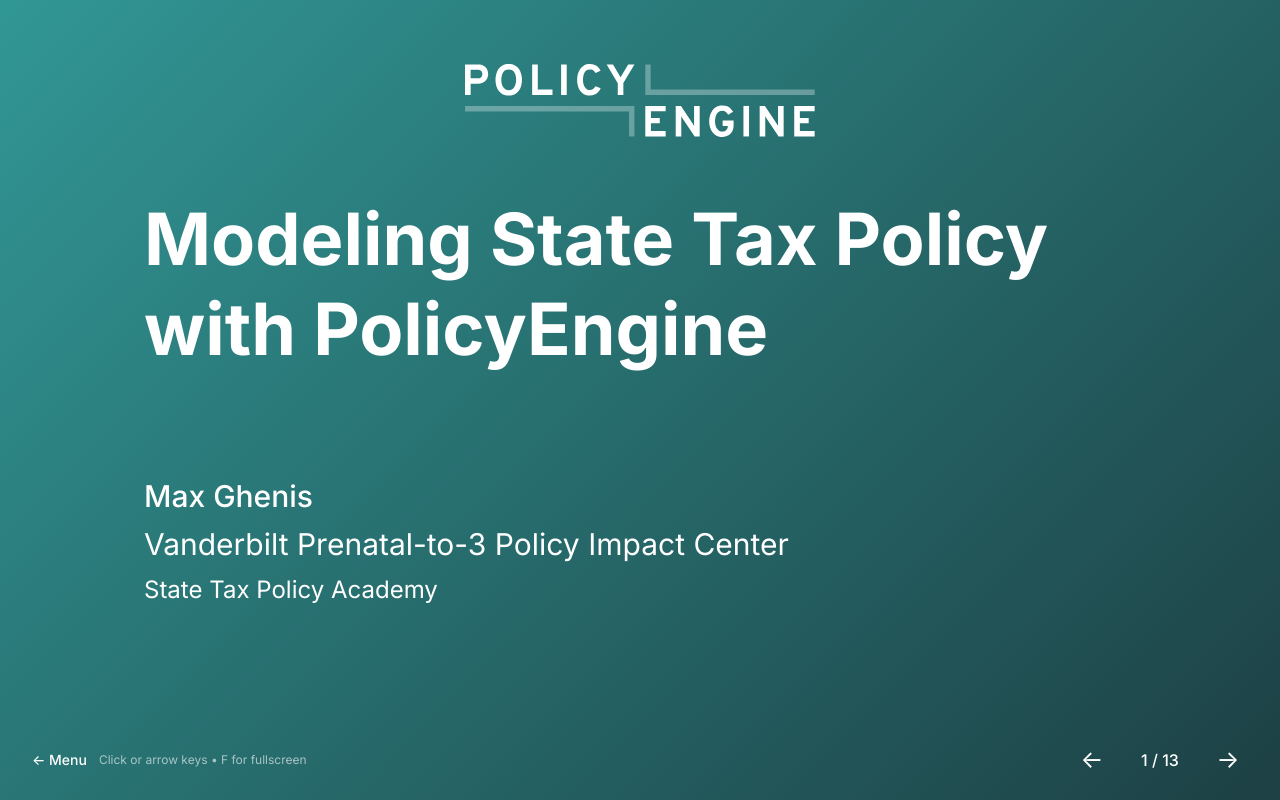
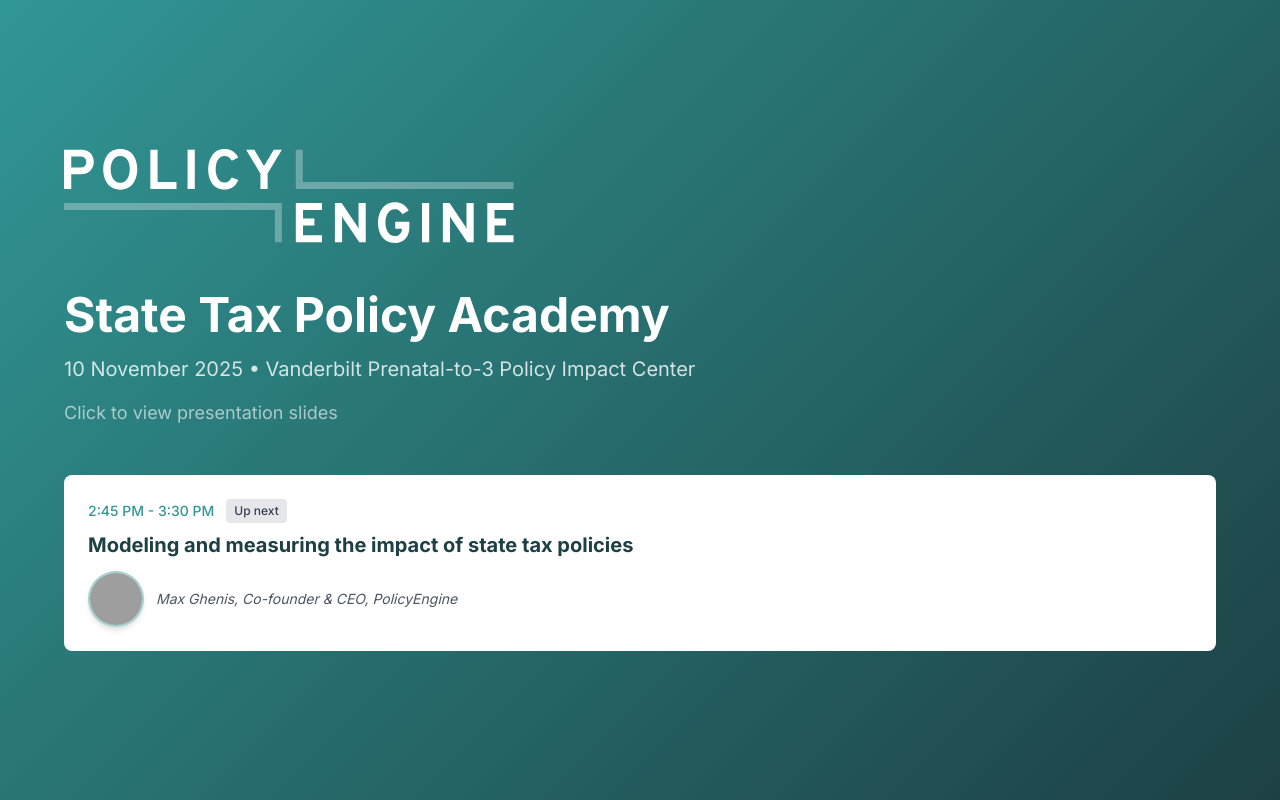
Before and after one commit to PolicyEngine/vanderbilt-state-tax-policy-academy-2025, a Next.js app: page / in a window 1280 px wide. Before the commit this address led to /vanderbilt-2025. Built offline with nearby package versions, Linux system fonts and the light colour scheme; grey boxes are pictures that could not be loaded.

Commit message:
Update agenda and homepage for Vanderbilt event

```diff
--- a/app/page.tsx
+++ b/app/page.tsx
@@ -1,26 +1,173 @@
-import { getSlideshowById } from '@/lib/slideshows';
-import SlideshowViewer from '@/components/SlideshowViewer';
+'use client';
+
+import { useState, useEffect } from 'react';
+import Link from 'next/link';
+import Image from 'next/image';
+import { getAllSlideshowMetadata } from '@/lib/slideshows';
+import { agenda } from '@/lib/agenda';
+import { getCurrentAgendaIndex, getNextAgendaIndex } from '@/lib/timeUtils';
+import { assetPath } from '@/lib/assetPath';
+import { getSpeakersByIds } from '@/lib/speakers';
+import MenuHeadshot from '@/components/MenuHeadshot';
 
 export default function Home() {
-  const slideshow = getSlideshowById('vanderbilt-2025');
+  const slideshows = getAllSlideshowMetadata();
+  const slideshowIds = new Set(slideshows.map(s => s.id));
+  const [currentIndex, setCurrentIndex] = useState<number | null>(null);
+  const [nextIndex, setNextIndex] = useState<number | null>(null);
 
-  if (!slideshow) {
-    return (
-      <main className="min-h-screen gradient-bg flex items-center justify-center">
-        <div className="text-white text-2xl">
-          Slideshow not found
-        </div>
-      </main>
-    );
-  }
+  useEffect(() => {
+    // Update current/next on mount and every minute
+    const updateTimes = () => {
+      setCurrentIndex(getCurrentAgendaIndex(agenda));
+      setNextIndex(getNextAgendaIndex(agenda));
+    };
 
-  const slides = slideshow.slides;
+    updateTimes();
+    const interval = setInterval(updateTimes, 60000); // Update every minute
+
+    return () => clearInterval(interval);
+  }, []);
 
   return (
-    <SlideshowViewer slideCount={slides.length} slideshowId="vanderbilt-2025">
-      {slides.map((SlideComponent, index) => (
-        <SlideComponent key={index} />
-      ))}
-    </SlideshowViewer>
+    <main className="min-h-screen gradient-bg flex flex-col justify-center p-16">
+      <div className="max-w-6xl w-full">
+        {/* Logo */}
+        <div className="mb-12">
+          <Image
+            src={assetPath("/logos/white.svg")}
+            alt="PolicyEngine"
+            width={450}
+            height={120}
+            priority
+          />
+        </div>
+
+        {/* Title */}
+        <h1 className="text-5xl font-bold text-white mb-4">
+          State Tax Policy Academy
+        </h1>
+        <p className="text-xl text-white/80 mb-4">
+          10 November 2025 • Vanderbilt Prenatal-to-3 Policy Impact Center
+        </p>
+        <p className="text-lg text-white/60 mb-12">
+          Click to view presentation slides
+        </p>
+
+        {/* Agenda with linked presentations */}
+        <div className="space-y-3">
+          {agenda.map((item, index) => {
+            // Any item with slideshowId can be clicked (will auto-generate section title if no full slideshow exists)
+            const hasSlides = !!item.slideshowId;
+            const isBreakOrNetworking = item.type === 'break' || item.type === 'networking';
+            const isCurrent = index === currentIndex;
+            const isNext = index === nextIndex && !isCurrent;
+
+            if (isBreakOrNetworking && !hasSlides) {
+              return (
+                <div key={index} className={`rounded-lg p-6 text-white/60 italic relative ${isCurrent ? 'bg-white/20 ring-2 ring-white' : 'bg-white/10'}`}>
+                  {isCurrent && (
+                    <div className="absolute -left-3 top-1/2 -translate-y-1/2 bg-white text-pe-dark text-xs font-bold px-2 py-1 rounded">
+                      NOW
+                    </div>
+                  )}
+                  <p className="text-sm font-medium mb-1 text-left">{item.time}</p>
+                  <p className="text-lg text-left">{item.title}</p>
+                </div>
+              );
+            }
+
+            if (isBreakOrNetworking && hasSlides) {
+              return (
+                <Link
+                  key={index}
+                  href={`/${item.slideshowId}`}
+                  className={`group block rounded-lg p-6 transition-all duration-300 hover:shadow-2xl transform hover:-translate-y-1 cursor-pointer relative ${isCurrent ? 'bg-white/20 ring-2 ring-white text-white' : 'bg-white/10 text-white/80 hover:bg-white/15'}`}
+                >
+                  {isCurrent && (
+                    <div className="absolute -left-3 top-1/2 -translate-y-1/2 bg-white text-pe-dark text-xs font-bold px-2 py-1 rounded">
+                      NOW
+                    </div>
+                  )}
+                  <p className="text-sm font-medium mb-1 text-left">{item.time}</p>
+                  <p className="text-lg text-left font-medium">{item.title}</p>
+                </Link>
+              );
+            }
+
+            const speakers = item.speakerIds ? getSpeakersByIds(item.speakerIds) : [];
+
+            const content = (
+              <div className="text-left">
+                <div className="flex items-center gap-3 mb-2 flex-wrap">
+                  <p className="text-sm font-medium text-pe-teal">{item.time}</p>
+                  {isCurrent && (
+                    <span className="text-xs px-2 py-1 bg-pe-teal text-white font-bold rounded">
+                      HAPPENING NOW
+                    </span>
+                  )}
+                  {isNext && (
+                    <span className="text-xs px-2 py-1 bg-gray-200 text-gray-700 font-medium rounded">
+                      Up next
+                    </span>
+                  )}
+                </div>
+                <h2 className="text-xl font-bold mb-3 text-pe-dark">
+                  {item.title}
+                </h2>
+                {speakers.length > 0 ? (
+                  <div className="space-y-2">
+                    {speakers.map((speaker, idx) => (
+                      <div key={idx} className="flex items-center gap-3">
+                        <MenuHeadshot
+                          name={speaker.name}
+                          imageUrl={speaker.headshotUrl}
+                        />
+                        <p className="text-sm text-gray-600 italic">
+                          {speaker.name}, {speaker.title}, {speaker.organisation}
+                        </p>
+                      </div>
+                    ))}
+                  </div>
+                ) : (
+                  <>
+                    {item.speaker && (
+                      <p className="text-sm text-gray-600 italic">{item.speaker}</p>
+                    )}
+                  </>
+                )}
+                {!hasSlides && (
+                  <p className="text-sm text-gray-500 mt-2">
+                    Slides coming soon
+                  </p>
+                )}
+              </div>
+            );
+
+            if (hasSlides) {
+              return (
+                <Link
+                  key={index}
+                  href={`/${item.slideshowId}`}
+                  className={`group block bg-white rounded-lg p-6 transition-all duration-300 hover:shadow-2xl transform hover:-translate-y-1 cursor-pointer ${isCurrent ? 'ring-4 ring-pe-teal shadow-xl' : ''}`}
+                >
+                  {content}
+                </Link>
+              );
+            }
+
+            return (
+              <div
+                key={index}
+                className={`block bg-white rounded-lg p-6 transition-all duration-300 ${isCurrent ? 'ring-4 ring-pe-teal shadow-xl' : ''}`}
+              >
+                {content}
+              </div>
+            );
+          })}
+        </div>
+
+      </div>
+    </main>
   );
 }
--- a/lib/agenda.ts
+++ b/lib/agenda.ts
@@ -9,20 +9,5 @@
 }
 
 export const agenda: AgendaItem[] = [
-  { time: '12:00 PM - 12:30 PM', title: 'Registration, lunch and networking', slideshowId: 'lunch', type: 'networking' },
-  { time: '12:30 PM - 12:35 PM', title: 'Welcome and vision', speakerIds: ['max-ghenis'], slideshowId: 'welcome-vision', type: 'talk' },
-  { time: '12:35 PM - 12:40 PM', title: 'The Nuffield Foundation\'s vision for evidence-based policy', speakerIds: ['anvar-sarygulov'], slideshowId: 'nuffield-vision', type: 'talk' },
-  { time: '12:40 PM - 12:50 PM', title: 'Technology and AI for UK policymaking: The PolicyEngine approach', speakerIds: ['max-ghenis', 'nikhil-woodruff'], slideshowId: 'tech-ai-2025', type: 'talk' },
-  { time: '12:50 PM - 1:05 PM', title: 'Scope of the model: Policies, households, and dynamics', speakerIds: ['vahid-ahmadi'], slideshowId: 'model-scope', type: 'talk' },
-  { time: '1:05 PM - 1:25 PM', title: 'Localising policy impact: Parliamentary constituencies and local authorities', speakerIds: ['nikhil-woodruff', 'ben-ogorek'], slideshowId: 'local-impact', type: 'talk', hasQA: true },
-  { time: '1:25 PM - 1:40 PM', title: 'UX research and design of PolicyEngine v2 platform', speakerIds: ['biniam-gebre', 'masara-myers'], slideshowId: 'ux-design', type: 'talk', hasQA: true },
-  { time: '1:40 PM - 2:00 PM', title: 'Live demo: PolicyEngine v2 platform', speakerIds: ['anthony-volk'], slideshowId: 'platform-demo', type: 'demo', hasQA: true },
-  { time: '2:00 PM - 2:20 PM', title: 'Tea break and networking', slideshowId: 'tea', type: 'break' },
-  { time: '2:20 PM - 2:40 PM', title: "NIESR's use of PolicyEngine in its living standards review", speakerIds: ['max-mosley'], slideshowId: 'niesr-review', type: 'talk', hasQA: true },
-  { time: '2:40 PM - 3:00 PM', title: 'Microsimulation of a carbon dividend', speakerIds: ['malcolm-torry'], slideshowId: 'carbon-dividend', type: 'talk', hasQA: true },
-  { time: '3:00 PM - 3:20 PM', title: 'VAT analysis with synthetic firm microdata', speakerIds: ['vahid-ahmadi'], slideshowId: 'vat-analysis', type: 'talk', hasQA: true },
-  { time: '3:20 PM - 3:40 PM', title: 'PolicyEngine US: Tools for deconstructing complex policies', speakerIds: ['david-trimmer', 'daphne-hansell'], slideshowId: 'policyengine-us', type: 'talk', hasQA: true },
-  { time: '3:40 PM - 4:25 PM', title: 'Panel discussion: The future of evidence-based policymaking', speakerIds: ['max-ghenis', 'arun-advani', 'anvar-sarygulov'], slideshowId: 'panel-future', type: 'panel' },
-  { time: '4:25 PM - 5:00 PM', title: 'Looking ahead: AI-powered policy analysis', speakerIds: ['max-ghenis', 'nikhil-woodruff'], slideshowId: 'ai-future', type: 'talk', hasQA: true },
-  { time: '5:00 PM - 6:00 PM', title: 'Reception and networking', slideshowId: 'reception', type: 'networking' },
+  { time: '2:45 PM - 3:30 PM', title: 'Modeling and measuring the impact of state tax policies', speakerIds: ['max-ghenis'], slideshowId: 'vanderbilt-2025', type: 'talk' },
 ];
```
